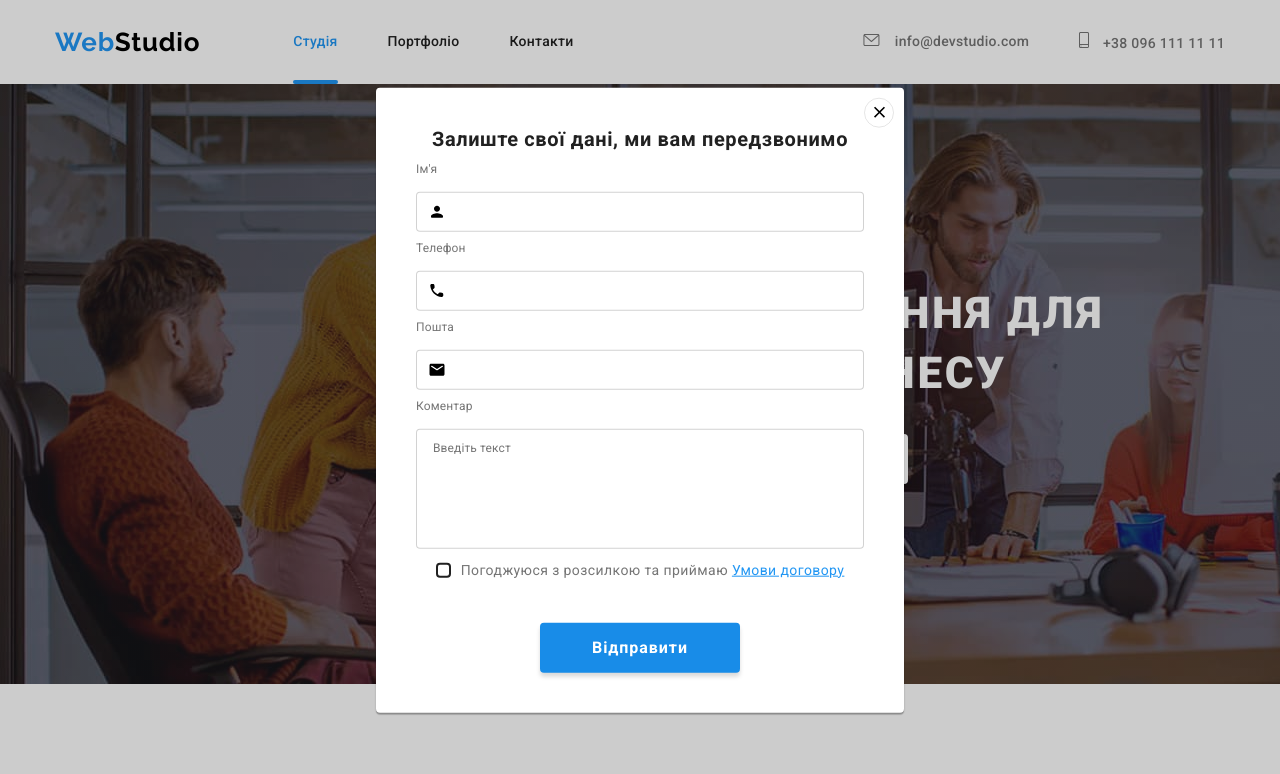
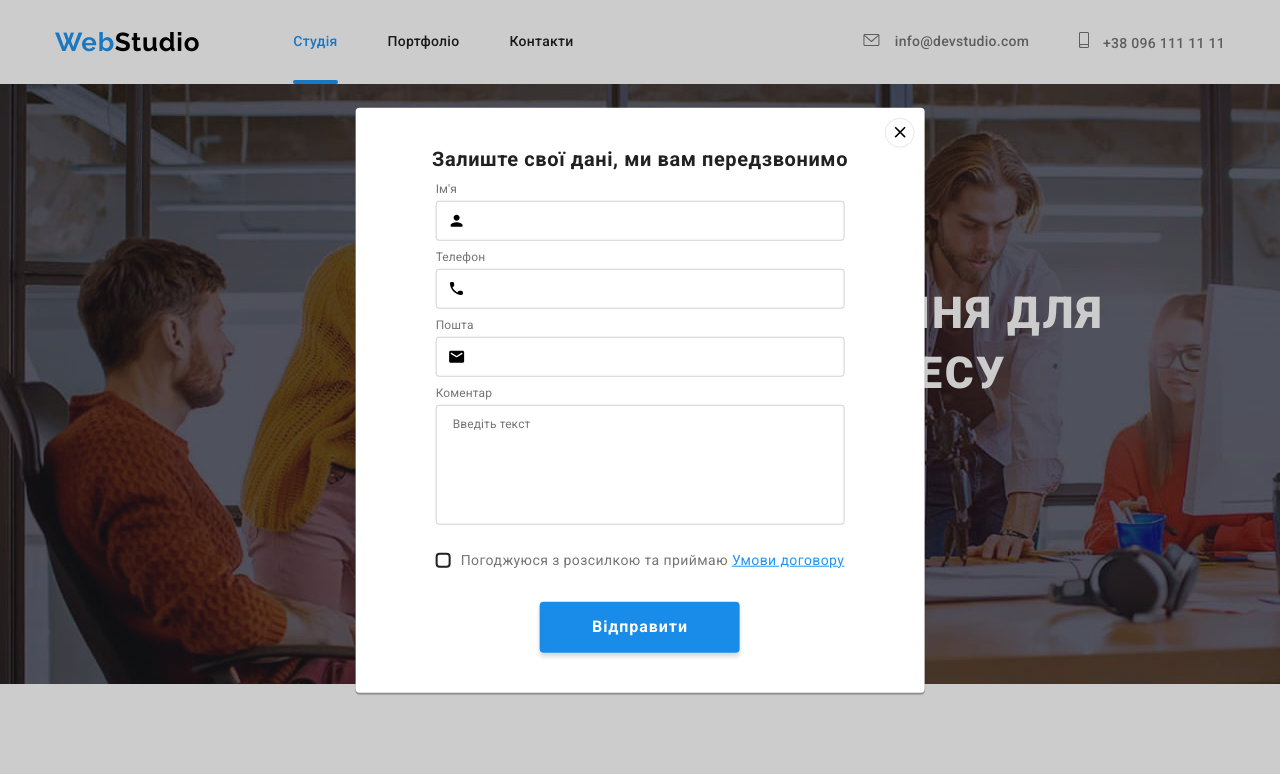
Before and after one commit to VictorLgchv/goit-markup-hw-06, a plain HTML site: page index.html in a window 1280 px wide. Both pictures are taken after a click on the button "Замовити послугу". Shown: the top 774 px of the page. Drawn offline with nearby package versions, Linux system fonts and the light colour scheme.

Commit message:
uppdated

```diff
--- a/css/styles.css
+++ b/css/styles.css
@@ -701,8 +701,8 @@ body {
   border-radius: 4px;
 
   width: 358px;
+  height: 50px;
   background-color: transparent;
-  padding: 15px 0px;
   padding-left: 16px;
 
   font-weight: 400;
@@ -898,11 +898,16 @@ body {
 }
 
 .modal {
+  display: flex;
+  flex-direction: column;
+  align-items: center;
+
   position: absolute;
   top: 50%;
   left: 50%;
   transform: translate(-50%, -50%);
-  width: 528px;
+  padding: 40px;
+  min-width: 528px;
   min-height: 581px;
   background-color: var(--third-icons-color);
 
@@ -949,7 +954,6 @@ body {
 }
 
 .modal__title {
-  margin-top: 40px;
   margin-bottom: 12px;
   font-weight: 700;
   font-size: 20px;
@@ -963,15 +967,26 @@ body {
 .modal__form {
   display: flex;
   flex-direction: column;
-  row-gap: 10px;
 }
+
+
+
 .form {
 }
+
+.form-contain__contain{
+  margin-bottom: 20px;
+}
+
 .form__contain {
   display: flex;
   flex-direction: column;
   row-gap: 15px;
   margin: 0 40px;
+}
+
+.form-contain__contain .form__contain:not(:last-child){
+  margin-bottom: 10px;
 }
 
 .form-contain__label {
@@ -983,23 +998,36 @@ body {
   cursor: pointer;
 }
 
+.form-contain__label > span{
+  display: block;
+  margin-bottom: 4px;
+}
+
 .input__contain {
   position: relative;
 }
 
 .form-contain__input {
-  width: 448px;
+  width: 100%;
   height: 40px;
   padding: 12px 42px;
   border: 1px solid rgba(33, 33, 33, 0.2);
   border-radius: 4px;
   cursor: pointer;
   transition: border 250ms cubic-bezier(0.4, 0, 0.2, 1);
+  outline-color: transparent;
+
+  font-style: normal;
+  font-weight: 400;
+font-size: 12px;
+line-height: 1.16;
+letter-spacing: 0.01em;
 }
 
-.form-contain__input:hover,
-.form-contain__input:focus {
-  border: 1px solid var(--second-text-logo-color);
+.form-contain__input:focus,
+.form-contain__input:active
+{
+  border: 2px solid var(--second-text-logo-color);
 }
 
 .form-contain__icon {
@@ -1012,7 +1040,6 @@ body {
   cursor: pointer;
 }
 
-.form-contain__input:hover ~ .form-contain__icon,
 .form-contain__input:focus ~ .form-contain__icon {
   fill: var(--second-text-logo-color);
 }
@@ -1034,11 +1061,11 @@ line-height: 1.16;
 letter-spacing: 0.01em;
 
 color: rgba(117, 117, 117, 0.5);
+outline-color: transparent;
 }
 
-.form-contain__comment:hover,
 .form-contain__comment:focus {
-  border: 1px solid var(--second-text-logo-color);
+  border: 2px solid var(--second-text-logo-color);
 }
 
 .label__checkbox {
@@ -1046,7 +1073,6 @@ color: rgba(117, 117, 117, 0.5);
   align-items: center;
   justify-content: center;
   cursor: pointer;
-  margin-bottom: 30px;
 }
 .label-checkbox__checkbox {
   position: absolute;
@@ -1093,7 +1119,7 @@ color: #757575;
 
   padding: 10px 52px;
   margin: 0 auto;
-  margin-bottom: 40px;
+  margin-top: 30px;
 
   background: var(--modal-btn-color);
   box-shadow: 0px 4px 4px rgba(0, 0, 0, 0.15);
--- a/index.html
+++ b/index.html
@@ -473,16 +473,17 @@
             <use href="./images/icons/main-sprite.svg#icon-close"></use>
           </svg>
         </button>
-        <h2 class="modal__title">Залиште свої дані, ми вам передзвонимо</h2>
+        <p class="modal__title">Залиште свої дані, ми вам передзвонимо</p>
         <form class="modal__form form" autocomplete="off">
+          <div class="form-contain__contain">
             <div class="form__contain">
-            <label for="name" class="form-contain__label">Ім'я</label>
+              <label class="form-contain__label"><span>Ім'я</span>
               <div class="input__contain">
                 <input
                   type="text"
                   class="form-contain__input"
                   name="name"
-                id="name"
+
                   placeholder=""
                 />
                 <svg class="form-contain__icon" width="18" height="18">
@@ -490,24 +491,25 @@
                 </svg>
 
               </div>
+            </label>
             </div>
             <div class="form__contain">
-            <label for="phone" class="form-contain__label">Телефон</label>
+              <label class="form-contain__label"><span>Телефон</span>
                 <div class="input__contain">
                   <input
                     type="phone"
                     class="form-contain__input"
                     name="phone"
-                id="phone"
                     placeholder=""
                   />
                   <svg class="form-contain__icon" width="18" height="18">
                     <use href="./images/icons/main-sprite.svg#icon-form-phone"></use>
                   </svg>
                 </div>
+              </label>
             </div>
             <div class="form__contain">
-            <label for="email" class="form-contain__label">Пошта</label>
+              <label for="email" class="form-contain__label"><span>Пошта</span>
               <div class="input__contain">
                 <input
                   type="email"
@@ -520,10 +522,13 @@
                   <use href="./images/icons/main-sprite.svg#icon-form-email"></use>
                 </svg>
               </div>
+            </label>
             </div>
             <div class="form__contain">
-            <label for="comment" class="form-contain__label">Коментар</label>
+              <label for="comment" class="form-contain__label"><span>Коментар</span>
               <textarea name="comment" id="comment" rows="8" class="form-contain__comment" placeholder="Введіть текст"></textarea>
+            </label>
+            </div>
           </div>
           <div class="form__contain">
             <label class="label__checkbox">
```
Lines whose indentation alone changed are shown as unchanged.
